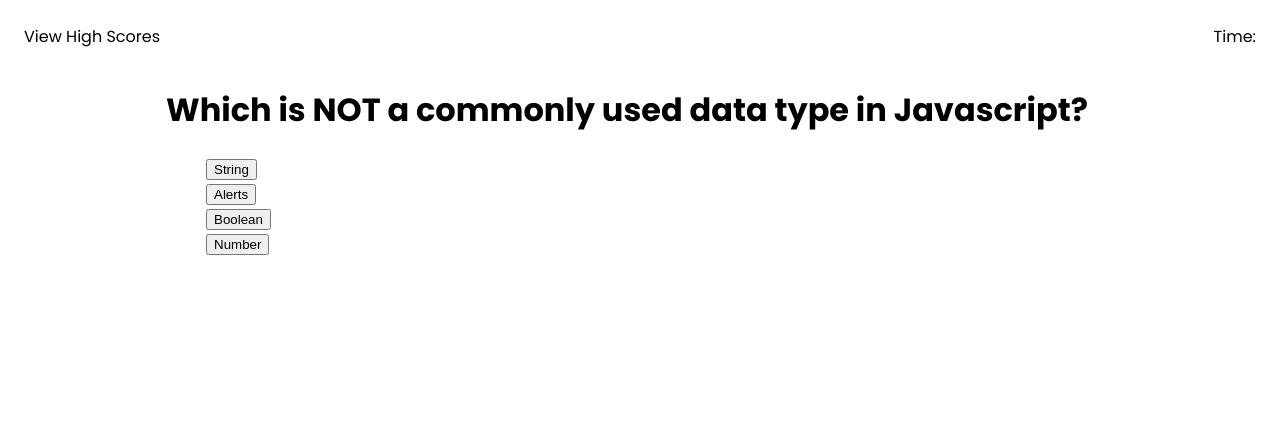
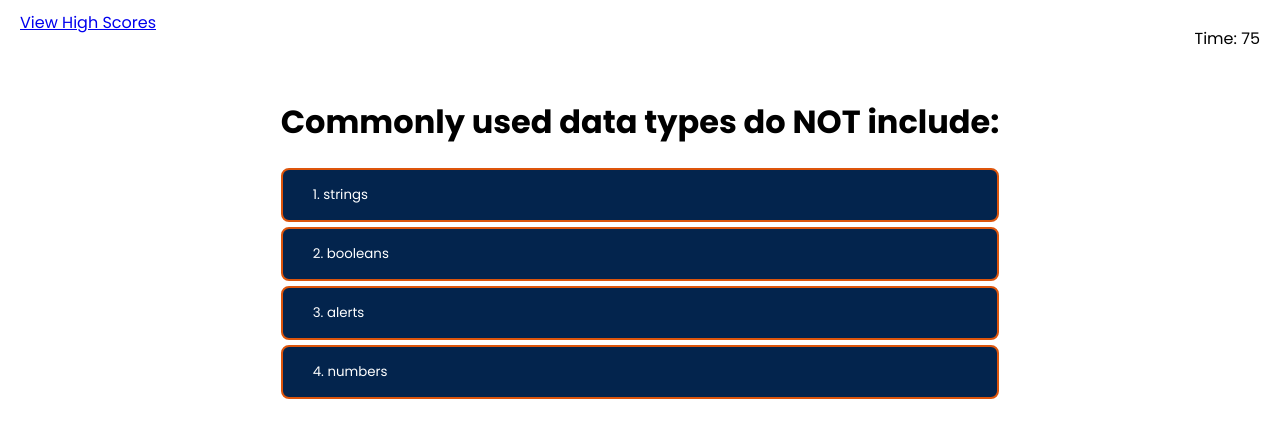
Before and after one commit to thomasjshea/JavaScript-Quiz, a plain HTML site: page index.html in a window 1280 px wide. Both pictures are taken after a click on the button "Start". Drawn offline with Linux system fonts and the light colour scheme.

Commit message:
updated script, added all questions, changed styling slightly

```diff
--- a/assets/css/style.css
+++ b/assets/css/style.css
@@ -1,30 +1,91 @@
+*, *::before, *::after {
+    box-sizing: border-box;
+    font-family: Poppins, Verdana, Geneva, Tahoma, sans-serif;
+}
+
+:root {
+    --blue: #03244d;
+    --light-blue: #496e9c;
+    --orange: #dd550c;
+    --light-orange: #f68026;
+    --white: #fff;
+}
+
 body {
-    font-family:'Poppins','Franklin Gothic Medium', 'Arial Narrow', Arial, sans-serif
-}
-.question {
-    display: none;
+    padding: 0;
+    margin: 0;
+    width: 100vw;
+    height: 100vh;
 }
 
 header {
     display: flex;
     justify-content: space-between;
-    align-items: center;
-    margin: 0 1rem;
+    margin: 10px 20px;
 }
 
 main {
-    width: 75%;
-    margin: 0 auto;
+    display: flex;
+    flex-direction: column;
+    align-items: center;
 }
 
-.splash-page {
+.container {
+    width: 800px;
+    max-width: 80%;
+    display: flex;
+    align-items: center;
+    justify-content: center;
+    flex-direction: column;
+
+}
+
+.start-screen {
+    display: flex;
+    flex-direction: column;
+    justify-content: center;
+    align-items: center;
     text-align: center;
 }
 
-.splash-page h1 {
-    text-align: center;
+.question {
+    font-size: 2.5rem;
+    font-weight: 500;
 }
 
-.answers {
-    list-style: none;
+.button-grid {
+    display: grid;
+    gap: 5px;
+    margin: 20px 0;
 }
+
+
+
+.button {
+    padding: 15px 30px;
+    background-color: var(--blue);
+    color: var(--white);
+    border-radius: 8px;
+    border: 2px solid var(--orange);
+    transition: 0.3s ease-in;
+}
+
+button:hover {
+    background-color: var(--light-blue);
+    border-color: var(--light-orange);
+}
+
+.start-button {
+    font-size: 1.5rem;
+    font-weight: 600;
+    padding: 30px 50px;
+
+}
+
+.answer-button {
+    text-align: left;
+}
+
+.hide {
+    display: none;
+}
--- a/assets/js/script.js
+++ b/assets/js/script.js
@@ -1,27 +1,124 @@
-var timerEl = document.querySelector(".timer");
-var questionEl = document.querySelector(".question");
-var question1 = document.querySelector("#question-1");
-var question2 = document.querySelector("#question-2");
-var startButtonEl = document.querySelector(".start-button");
-var splashPageEl = document.querySelector(".splash-page")
-var answerButtonEl = document.querySelector(".answer-button");
+var startButtonEl = document.getElementById('start-button');
+var startScreenEl = document.querySelector('.start-screen');
+var questionContainerEl = document.getElementById('question-container');
+var questionEl = document.getElementById('question');
+var answerGridEl = document.getElementById('answer-buttons');
+var answerButtonEl = document.querySelector('.answer-button');
+var endScreenEl = document.querySelector('.end-screen')
+
+var currentQuestionIndex
+
+startButtonEl.addEventListener('click', startQuiz);
 
 function startQuiz() {
-  question1.style.display = "block";
-  splashPageEl.style.display = "none";
-  answerButtonEl.addEventListener("click", question)
+    console.log('Started')
+    startScreenEl.classList.add('hide')
+    currentQuestionIndex = 0
+    questionContainerEl.classList.remove('hide');
+    nextQuestion()
 }
 
-function question() {
-    if (answerButtonEl.className === "correct") {
-        var correct = document.createElement("<p>");
-        correct.textContent = "Correct!";
-        questionEl.appendChild(correct);
-    } else {
-        var incorrect = document.createTextNode("Incorrect!");
+function nextQuestion() {
+    resetQuestion()
+    showQuestion(questions[currentQuestionIndex])
+}
+
+function showQuestion(question) {
+    questionEl.innerText = question.question
+    question.answers.forEach(answer => {
+        var button = document.createElement('button')
+        button.innerText = answer.text
+        button.classList.add('button')
+        button.classList.add('answer-button')
+        if (answer.correct) {
+            button.dataset.correct = answer.correct
+        }
+        button.addEventListener('click', selectAnswer)
+        answerGridEl.appendChild(button)
+    })
+}
+
+function resetQuestion() {
+    while (answerGridEl.firstChild) {
+        answerGridEl.removeChild(answerGridEl.firstChild)
     }
 }
 
+function selectAnswer(event) {
+    var selectedButton = event.target
+    var correct = selectedButton.dataset.correct
+    Array.from(answerGridEl.children).forEach(button => {
+        setStatus(button, button.dataset.correct)
+    })
+    if (questions.length > currentQuestionIndex + 1) {
+        currentQuestionIndex++
+        nextQuestion()
+    } else {
+        questionContainerEl.classList.add('hide')
+        endScreenEl.classList.remove('hide')
+    }
 
-startButtonEl.addEventListener("click", startQuiz);
-answerButtonEl.addEventListener("click", question)
+}
+
+function setStatus(element, correct) {
+    clearStatus(element)
+    if (correct) {
+        element.classList.add('correct')
+    } else {
+        element.classList.add('wrong')
+    }
+}
+
+function clearStatus(element) {
+    element.classList.remove('correct')
+    element.classList.remove('wrong')
+}
+
+var questions = [
+    {
+        question: 'Commonly used data types do NOT include:',
+        answers: [
+            { text: "1. strings", correct: false },
+            { text: "2. booleans", correct: false },
+            { text: "3. alerts", correct: true },
+            { text: "4. numbers", correct: false },
+
+        ]
+    },
+    {
+        question: 'The condition in an if/else statement is enclosed with ________.',
+        answers: [
+            { text: '1. quote marks', correct: false },
+            { text: '2. parenthesis', correct: true },
+            { text: '3. curly brackets', correct: false },
+            { text: '4. square brackets', correct: false },
+        ]
+    },
+    {
+        question: 'Arrays in JavaScript can be used to store _______.',
+        answers: [
+            { text: '1. Booleans', correct: false },
+            { text: '2. Numbers and Strings', correct: false },
+            { text: '3. Other Arrays', correct: false },
+            { text: '4. All of the above', correct: true },
+        ]
+    },
+    {
+        question: 'String values must be enclosed within _______ when being assigned to variables.',
+        answers: [
+            { text: '1. quote marks', correct: true },
+            { text: '2. commas', correct: false },
+            { text: '3. parenthesis', correct: false },
+            { text: '4. curly brackets', correct: false },
+        ]
+    },
+    {
+        question: 'What is a useful tool used during development and debugging for printing content to the debugger?',
+        answers: [
+            { text: '1. JavaScript', correct: false },
+            { text: '2. for loops', correct: false },
+            { text: '3. console.log', correct: true },
+            { text: '4. if/else statements', correct: false }
+        ]
+    }
+]
--- a/index.html
+++ b/index.html
@@ -11,41 +11,35 @@
         href="https://fonts.googleapis.com/css2?family=Poppins:ital,wght@0,100;0,200;0,300;0,400;0,500;0,600;0,700;0,800;0,900;1,100;1,200;1,300;1,400;1,500;1,600;1,700;1,800;1,900&display=swap"
         rel="stylesheet">
     <link rel="stylesheet" href="./assets/css/style.css">
-    <title>Document</title>
+    <title>Javascript Quiz</title>
 </head>
 
 <body>
     <header>
-        <a class="high-scores">View High Scores</a>
-        <p class="timer">Time: </p>
+        <a class="high-scores" href="#">View High Scores</a>
+        <p class="timer">Time: 75</p>
     </header>
 
     <main>
-        <div class="splash-page">
-            <h1>Coding Quiz Challenge</h1>
-            <h2>Try to answer the following code related questions within the time limit. Keep in mind that incorrect
-                answers will penalize your score/time by 10 seconds!</h2>
-            <button class="start-button">Start</button>
+        <div class="container">
+            <div class="start-screen">
+                <h1>Coding Quiz Challenge</h1>
+                <h2>Try to answer the following code related questions within the time limit. Keep in mind that
+                    incorrect
+                    answers will penalize your score/time by 10 seconds!</h2>
+                <button id="start-button" class="start-button button">Start</button>
+            </div>
+            <div id="question-container" class="hide">
+                <h1 id="question">Question</h1>
+                <div id="answer-buttons" class="button-grid">
+                    <button class="button answer-button">Answer 1</button>
+                    <button class="button answer-button">Answer 2</button>
+                    <button class="button answer-button">Answer 3</button>
+                    <button class="button answer-button">Answer 4</button>
+                </div>
+            </div>
+            <div class="end-screen hide"></div>
         </div>
-        <div class="question" id="question-1">
-            <h1>Which is NOT a commonly used data type in Javascript?</h1>
-            <ul class="answers">
-                <li class="answer"><button class="answer-button">String</button></li>
-                <li class="correct answer"><button class="answer-button">Alerts</button></li>
-                <li class="answer"><button class="answer-button">Boolean</button></li>
-                <li class="answer"><button class="answer-button">Number</button></li>
-            </ul>
-        </div>
-        <div class="question" id="question-2">
-            <h1>The condition of an if/else statement is enclosed within _________.</h1>
-            <ul class="answers">
-                <li class="answer"><button class="answer-button">Curly Brackets</button></li>
-                <li class="answer"><button class="answer-button">Square Brackets</button></li>
-                <li class="answer"><button class="answer-button">Arrow Brackets</button></li>
-                <li class="correct answer"><button class="answer-button">Parenthesis</button></li>
-            </ul>
-        </div>
-
 
 
 
```
